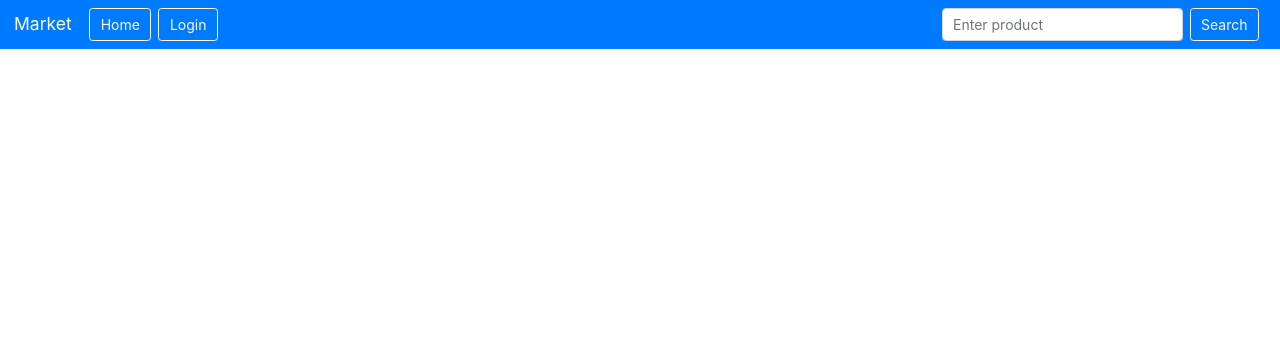
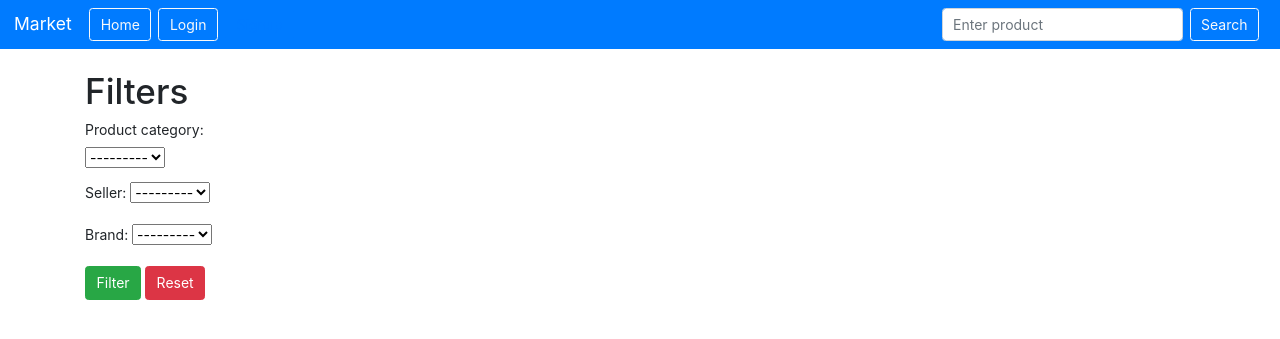
Before and after one commit to arindam31/django-market, a Django app: page / in a window 1280 px wide. Shown: the top 339 px of the page. Run offline with Django 3.2, Linux system fonts and the light colour scheme; data that the repository does not hold is empty; some libraries are stand-ins or nearby versions.

Commit message:
Filters work

```diff
--- /dev/null
+++ b/consumer/filters.py
@@ -0,0 +1,9 @@
+import django_filters
+from consumer.models import Product
+
+
+class ProductFilter(django_filters.FilterSet):
+
+    class Meta:
+        model = Product
+        fields = ['product_category', 'seller', 'brand']
--- a/consumer/views/views_product.py
+++ b/consumer/views/views_product.py
@@ -7,6 +7,7 @@ from django.shortcuts import render
 from django.views.generic import DetailView, TemplateView
 
 from consumer.models import Product, ProductCategory
+from consumer.filters import ProductFilter
 
 
 def last_updated_products(request):
@@ -17,7 +18,9 @@ def last_updated_products(request):
     :return: All products
     """
     products = Product.objects.all().order_by('-updated_at')[:10]
-    return render(request, template_name='consumer/all_products.html', context={'products': products})
+    product_filter = ProductFilter(request.GET, queryset=Product.objects.all())
+    return render(request, template_name='consumer/all_products.html',
+                  context={'filter': product_filter})
 
 
 def product_category_all_products(request, product_category_id):
@@ -56,6 +59,12 @@ def search_product(request):
         return render(request, template_name='consumer/all_products.html', context={'products': products})
 
 
+def filter_by(request):
+    products = Product.objects.all()
+    product_filter = ProductFilter(request.GET, queryset=products)
+    return render(request, template_name='consumer/filters.html', context={'filter': product_filter})
+
+
 class HomeView(TemplateView):
     """Home View class.
 
--- a/templates/base.html
+++ b/templates/base.html
@@ -9,8 +9,6 @@
     <title>{% block title %}Title{% endblock title %}</title>
     <meta name="viewport" content="width=device-width, initial-scale=1, shrink-to-fit=no">
 
-    <!-- Bootstrap CSS -->
-    <!-- CSS only -->
     <link rel="stylesheet" href="https://stackpath.bootstrapcdn.com/bootstrap/4.1.3/css/bootstrap.min.css" integrity="sha384-MCw98/SFnGE8fJT3GXwEOngsV7Zt27NXFoaoApmYm81iuXoPkFOJwJ8ERdknLPMO" crossorigin="anonymous">
     <link rel="stylesheet" href="https://cdnjs.cloudflare.com/ajax/libs/font-awesome/4.7.0/css/font-awesome.min.css">
     <link rel="stylesheet" href="{% static 'css/mystyle.css' %}">
--- a/templates/consumer/all_products.html
+++ b/templates/consumer/all_products.html
@@ -8,8 +8,10 @@
 <div class="container">
 
     <div class="row my-4">
-        <div class="col-2"></div>
-    {% for product in products %}
+        <div class="col-2">
+            {% include 'consumer/filters.html' %}
+        </div>
+    {% for product in filter.qs %}
         <div class="col-2">
             <div class="card border-success">
                 <h5 class="card-header">{{ product.name }}</h5>
--- /dev/null
+++ b/templates/consumer/filters.html
@@ -0,0 +1,11 @@
+
+{% block product_filter %}
+<h1>Filters</h1>
+<form method="get">
+    {{ filter.form.as_p }}
+    <button type="submit" class="btn btn-success">Filter</button>
+    <a href="{% url 'home' %}" class="btn btn-danger">Reset</a>
+</form>
+
+
+{% endblock product_filter %}
```
